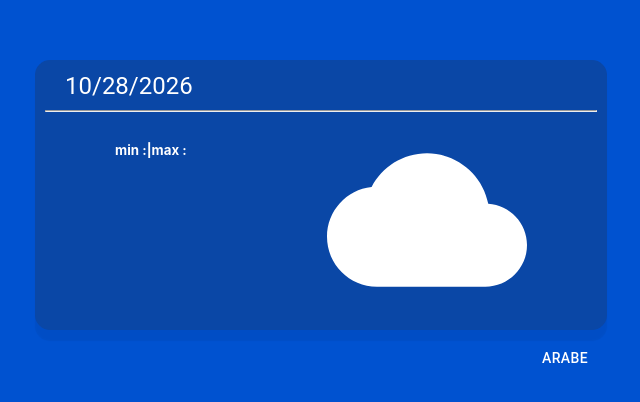
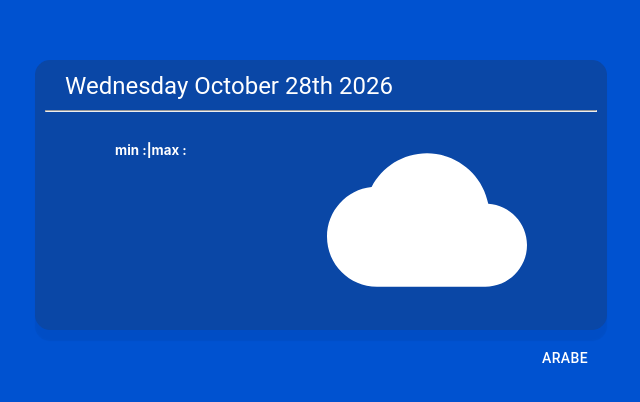
Before and after one commit to aymaneiml/weather-app, a React (Create React App) app: page / in a window 1280 px wide. Shown: the part 182-584 px from the top of the page, without its empty margins (319-959 px from the left). Built offline with nearby package versions, Linux system fonts and the light colour scheme; no server answers.

Commit message:
utilisation de la biblio moment pour recuperer la date et le temps actuel

```diff
--- a/package.json
+++ b/package.json
@@ -12,6 +12,7 @@
     "@testing-library/react": "^16.3.3",
     "@testing-library/user-event": "^13.5.0",
     "axios": "^1.21.0",
+    "moment": "^2.31.0",
     "react": "^19.3.1",
     "react-dom": "^19.3.1",
     "react-scripts": "5.0.1",
--- a/src/App.js
+++ b/src/App.js
@@ -10,11 +10,17 @@ import Button from "@mui/material/Button";
 import axios from "axios";
 import { useEffect, useState } from "react";
 import { use } from "react";
+import moment from "moment/moment";
+// import "moment/min/locales";
+// moment.locale("ar");
 
 const theme = createTheme({});
 let cancelAxios = null;
 
 function App() {
+
+  const [dateAndTime,setDateAndTime] = useState();
+
   const today = new Date().toLocaleDateString("en-US");
   const [ville, setVille] = useState();
   const [temp, setTemp] = useState({
@@ -49,7 +55,7 @@ function App() {
           min: min,
           max: max,
           description: description,
-          icon: `https://openweathermap.org/payload/api/media/file/${response.data.weather[0].icon}%402x.png`
+          icon: `https://openweathermap.org/payload/api/media/file/10d%402x.png`
         });
 
         console.log(response.data);
@@ -61,6 +67,11 @@ function App() {
       cancelAxios();
     };
   }, []);
+
+  useEffect(()=>{
+    //on peut l'ajouter dans la meme useEffect precedente
+    setDateAndTime(moment().format('dddd MMMM Do YYYY'))
+  }, [])
 
   return (
     <div className="App">
@@ -105,7 +116,7 @@ function App() {
                 </Typography>
 
                 <Typography variant="h5" style={{ marginRight: "20px" }}>
-                  {today}
+                  {dateAndTime}
                 </Typography>
               </div>
               {/*==== CITY AND TIME ====*/}
```
Also changed, not shown: 1 other file (tests, documents, lock files or other folders).
